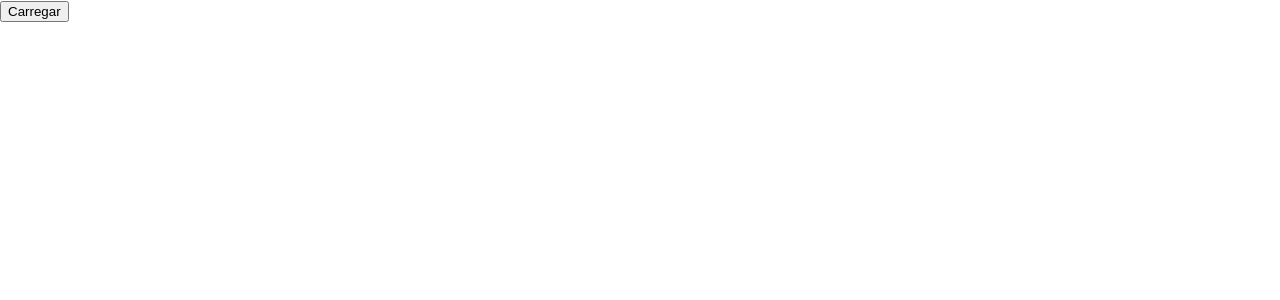
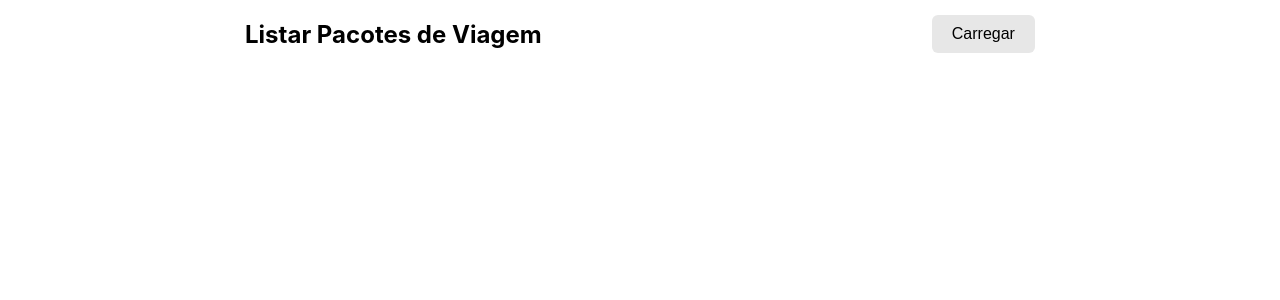
Before and after one commit to tcastilho/esw-003-2025-2, a React (Create React App) app in the folder Tarefa 06/frontend/: page / in a window 1280 px wide. Shown: the top 300 px of the page. Built offline with nearby package versions, Linux system fonts and the light colour scheme.

Commit message:
feat: table header e estilização botão

```diff
--- a/Tarefa 06/frontend/src/App.js
+++ b/Tarefa 06/frontend/src/App.js
@@ -1,15 +1,21 @@
 import { useState } from 'react';
-import Button from './Button.js';
-import Pacotes from './Pacotes.js';
+import Button from './components/Button.js';
+import Pacotes from './components/Pacotes.js';
+import TableHeader from './components/TableHeader.js';
 
 
 function App() {
   const [dados, setData] = useState([]);
-
+  const title = 'Listar Pacotes de Viagem'
   return (
     <>
-      <Pacotes dados={dados}/>
-      <Button setData={setData}/>
+      <TableHeader title={title}>
+        <Button setData={setData}/>
+      </TableHeader>
+
+      <div>
+        <Pacotes dados={dados}/>
+      </div>
     </>
   );
 }
--- a/Tarefa 06/frontend/src/Button.js
+++ b/Tarefa 06/frontend/src/components/Button.js
@@ -1,8 +1,20 @@
 
 import styled from 'styled-components';
-import { loadPacotes } from './stub.js';
+import { loadPacotes } from '../stub.js';
 
 const InnerButton = styled.button`
+  padding: 10px 20px;
+  border: none;
+  border-radius: 6px;
+  cursor: pointer;
+  font-size: 1em;
+  font-weight: 500;
+  background-color: #e7e7e7;
+  color: black;
+  transition: background-color 0.2s ease, transform 0.1s ease;
+  &:hover{
+    background-color: #dcdcdc;
+  }
 `;
 
 function Button(props) {
--- /dev/null
+++ b/Tarefa 06/frontend/src/components/TableHeader.js
@@ -0,0 +1,20 @@
+import styled from "styled-components";
+
+const Header = styled.div`
+    display: flex;
+    justify-content: space-around;
+    align-items: center;
+    margin-bottom: 8px;
+    padding: 0 50px;
+`;
+
+function TableHeader (props) {
+    return (
+        <Header>
+            <h2>{props.title}</h2>
+            {props.children}
+        </Header>
+    );
+}
+
+export default TableHeader;
```
Also changed, not shown: Tarefa 06/frontend/src/components/Pacotes.js (renamed from Tarefa 06/frontend/src/Pacotes.js).
